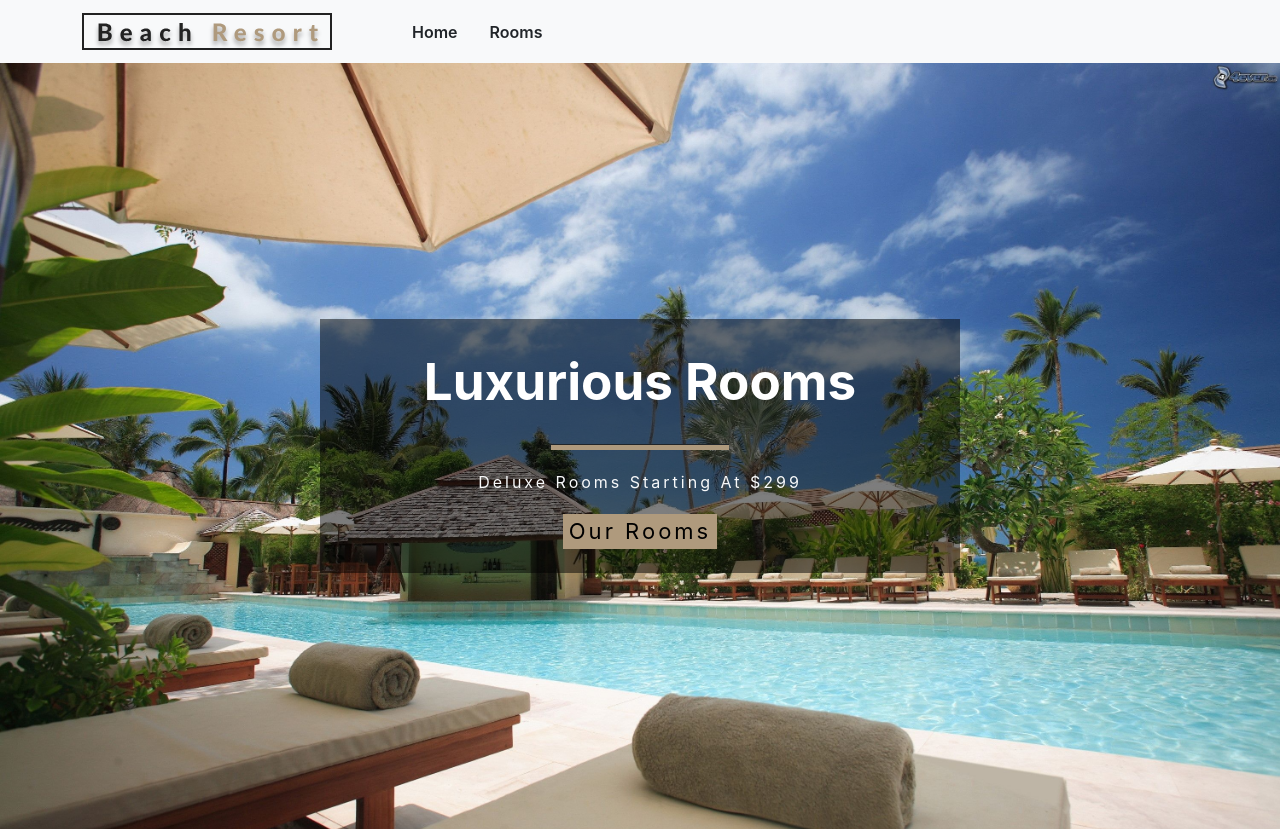
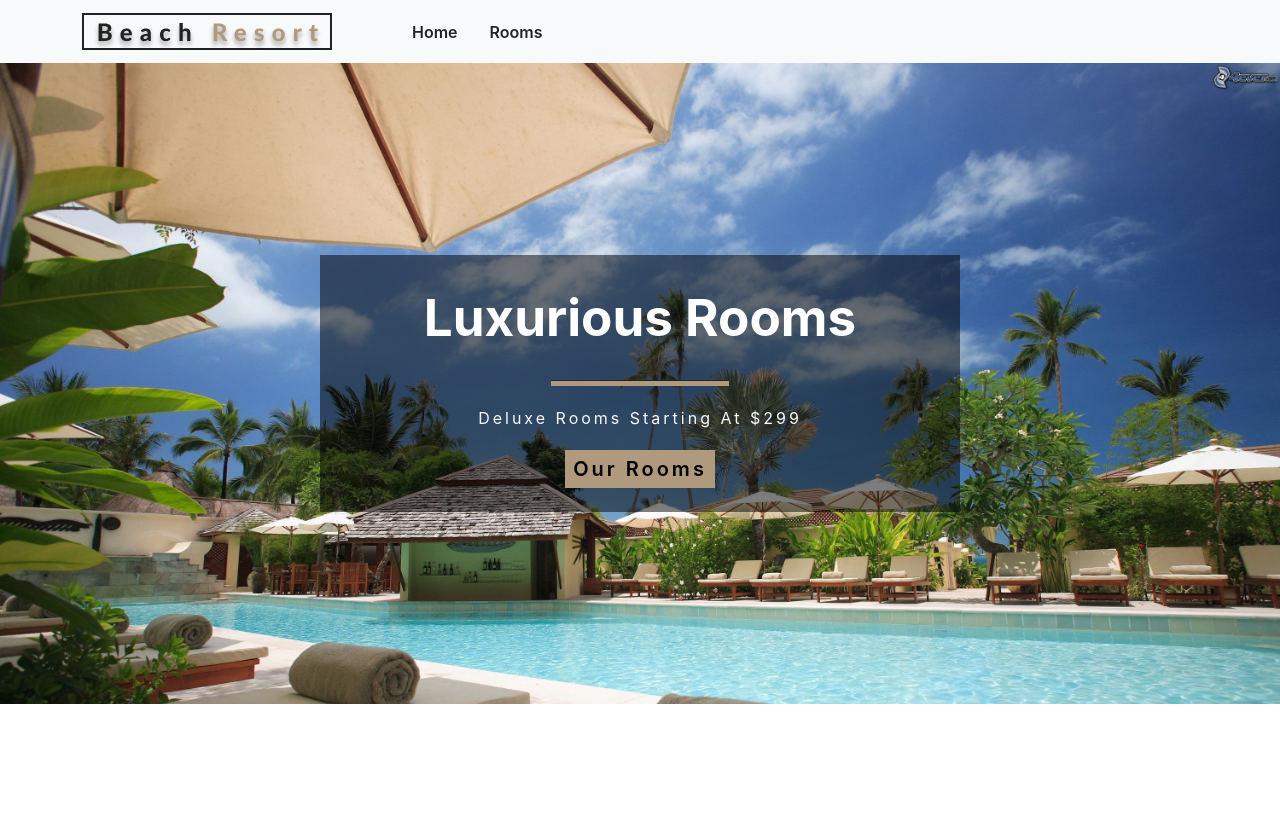
Before and after one commit to samuhik-karya/our_project, a React (Create React App) app: page / in a window 1280 px wide. After the commit the page ends 800 px from the top, so only its background shows below. Built offline with nearby package versions, Linux system fonts and the light colour scheme; the HTML template or start-up script is replaced by a standard one.

Commit message:
Updated Header

```diff
--- a/src/components/PageHeader.js
+++ b/src/components/PageHeader.js
@@ -3,11 +3,11 @@
 export default function PageHeader(props) {
   return (
     <div className='d-flex justify-content-center' style={{backgroundImage: `url(${props.image})`, backgroundRepeat: "no-repeat", backgroundSize: "cover"}}>
-        <div className='d-flex justify-content-center flex-column align-items-center w-50 p-4' style={{background: "rgba(0, 0, 0, 0.5)", margin: '20%'}}>
+        <div className='d-flex justify-content-center flex-column align-items-center w-50 p-4' style={{background: "rgba(0, 0, 0, 0.5)", margin: '15%'}}>
             <h1 className='p-2 fw-bold' style={{color: 'white', fontSize: "4vw"}}>{props.title}</h1>
             <hr style={{backgroundColor: "#af9a7d", width: "30%", height: "6px", opacity: "1"}} />
             <p className='p-1 fw-thin text-light' style={{letterSpacing: "3px"}}>{props.message}</p>
-            <button className='border-0' style={{backgroundColor: "#af9a7d", fontSize: "22px", letterSpacing: "3px"}}>{props.buttonTitle}</button>
+            <button className='border-0 py-1 px-2 pageHeaderButton fw-semibold' style={{backgroundColor: "#af9a7d", fontSize: "20px", letterSpacing: "3px"}}>{props.buttonTitle}</button>
         </div>
     </div>
   )
--- a/src/index.css
+++ b/src/index.css
@@ -16,10 +16,17 @@
   color: #d1961f !important;
 }
 
+.pageHeaderButton:hover {
+  color: #d1961f;
+  background: transparent  !important;
+  border: 1px solid #d1961f !important;
+}
+
 .text_decoration{
   color: white;
   text-decoration: none;
 }
+
 .text_decoration:hover{
   color: brown;
   text-decoration: underline;
```
